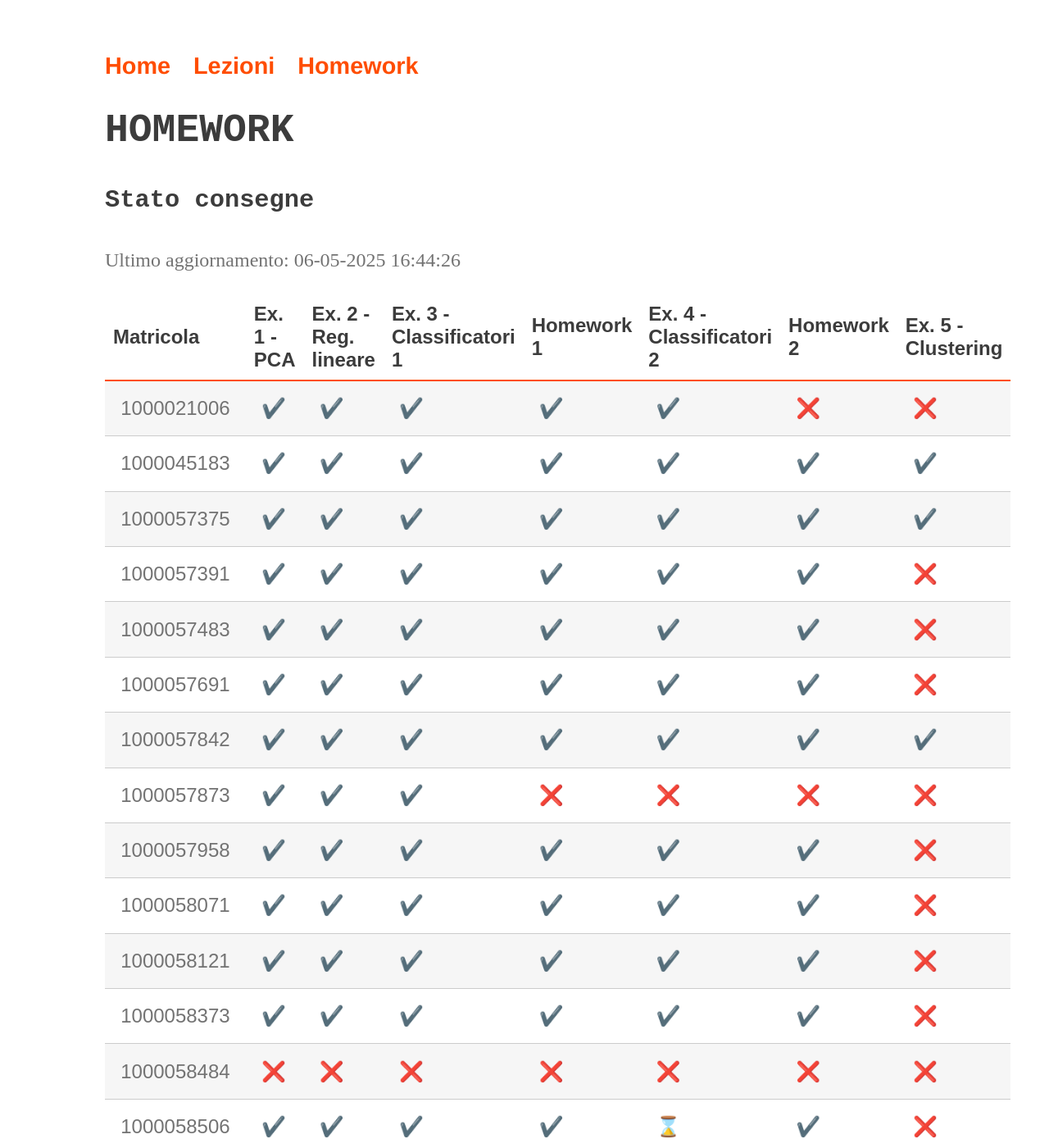
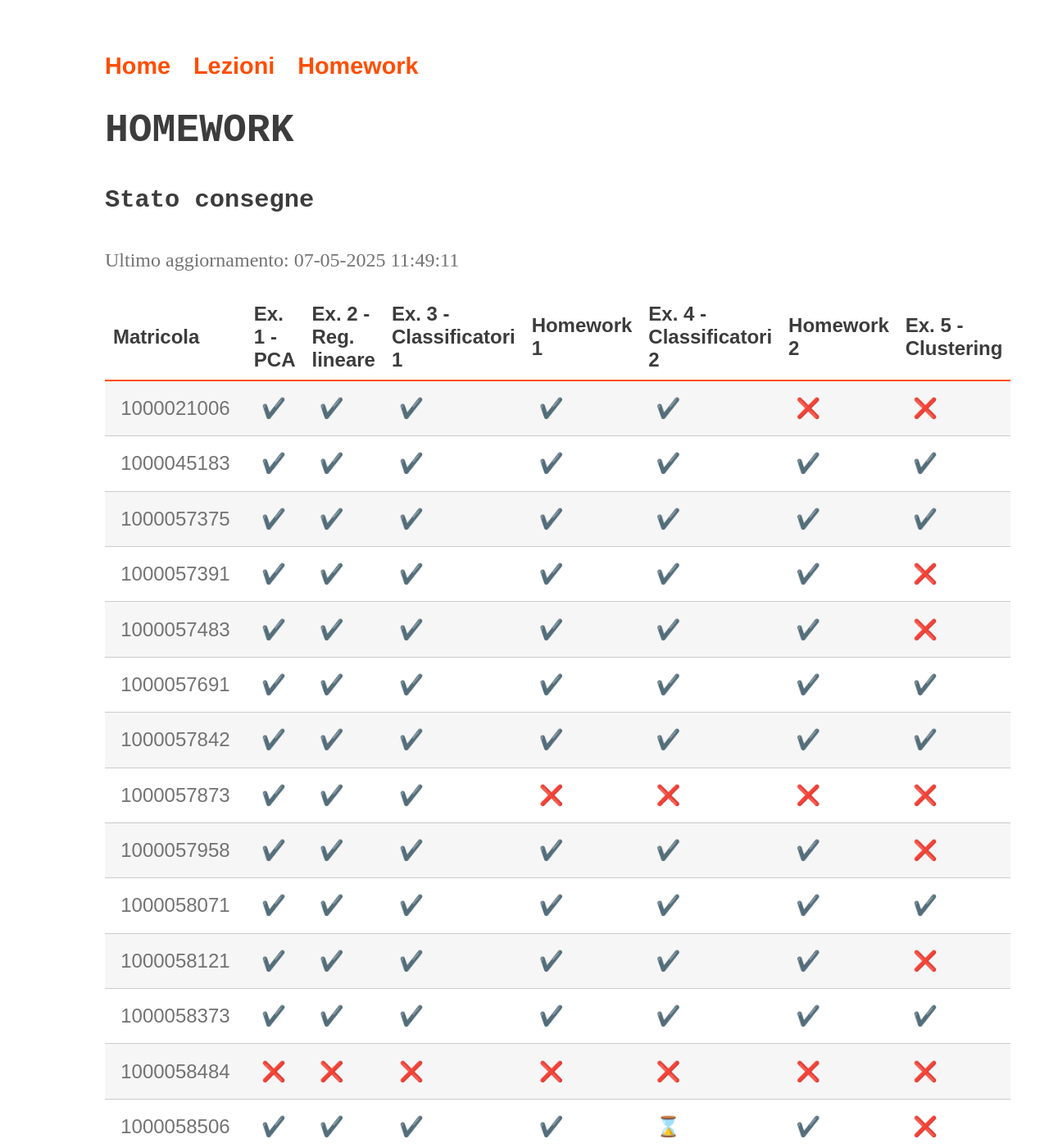
Before and after one commit to perceivelab/ml-mz-2025, a Jekyll site: the page built from status.md, in a window 1280 px wide and 1400 px high. Shown: the whole window at 82% size. Built offline with Jekyll 4.4.1, drawn with Linux system fonts in a browser that asks for light colours; emoji names are drawn with the system emoji font; our own code applies the rules of GitHub Pages for plain Markdown files; part of the change alters nothing that is shown.

Commit message:
Update status

```diff
--- a/status.md
+++ b/status.md
@@ -6,7 +6,7 @@ layout: page
 
 #### Stato consegne
 
-Ultimo aggiornamento: 06-05-2025 16:44:26
+Ultimo aggiornamento: 07-05-2025 11:49:11
 
 | Matricola | Ex. 1 - PCA|Ex. 2 - Reg. lineare|Ex. 3 - Classificatori 1|Homework 1|Ex. 4 - Classificatori 2|Homework 2|Ex. 5 - Clustering |
 | --- | ---|---|---|---|---|---|--- |
@@ -15,16 +15,16 @@ Ultimo aggiornamento: 06-05-2025 16:44:26
 | 1000057375 |:heavy_check_mark:|:heavy_check_mark:|:heavy_check_mark:|:heavy_check_mark:|:heavy_check_mark:|:heavy_check_mark:|:heavy_check_mark:|
 | 1000057391 |:heavy_check_mark:|:heavy_check_mark:|:heavy_check_mark:|:heavy_check_mark:|:heavy_check_mark:|:heavy_check_mark:|:x:|
 | 1000057483 |:heavy_check_mark:|:heavy_check_mark:|:heavy_check_mark:|:heavy_check_mark:|:heavy_check_mark:|:heavy_check_mark:|:x:|
-| 1000057691 |:heavy_check_mark:|:heavy_check_mark:|:heavy_check_mark:|:heavy_check_mark:|:heavy_check_mark:|:heavy_check_mark:|:x:|
+| 1000057691 |:heavy_check_mark:|:heavy_check_mark:|:heavy_check_mark:|:heavy_check_mark:|:heavy_check_mark:|:heavy_check_mark:|:heavy_check_mark:|
 | 1000057842 |:heavy_check_mark:|:heavy_check_mark:|:heavy_check_mark:|:heavy_check_mark:|:heavy_check_mark:|:heavy_check_mark:|:heavy_check_mark:|
 | 1000057873 |:heavy_check_mark:|:heavy_check_mark:|:heavy_check_mark:|:x:|:x:|:x:|:x:|
 | 1000057958 |:heavy_check_mark:|:heavy_check_mark:|:heavy_check_mark:|:heavy_check_mark:|:heavy_check_mark:|:heavy_check_mark:|:x:|
-| 1000058071 |:heavy_check_mark:|:heavy_check_mark:|:heavy_check_mark:|:heavy_check_mark:|:heavy_check_mark:|:heavy_check_mark:|:x:|
+| 1000058071 |:heavy_check_mark:|:heavy_check_mark:|:heavy_check_mark:|:heavy_check_mark:|:heavy_check_mark:|:heavy_check_mark:|:heavy_check_mark:|
 | 1000058121 |:heavy_check_mark:|:heavy_check_mark:|:heavy_check_mark:|:heavy_check_mark:|:heavy_check_mark:|:heavy_check_mark:|:x:|
-| 1000058373 |:heavy_check_mark:|:heavy_check_mark:|:heavy_check_mark:|:heavy_check_mark:|:heavy_check_mark:|:heavy_check_mark:|:x:|
+| 1000058373 |:heavy_check_mark:|:heavy_check_mark:|:heavy_check_mark:|:heavy_check_mark:|:heavy_check_mark:|:heavy_check_mark:|:heavy_check_mark:|
 | 1000058484 |:x:|:x:|:x:|:x:|:x:|:x:|:x:|
 | 1000058506 |:heavy_check_mark:|:heavy_check_mark:|:heavy_check_mark:|:heavy_check_mark:|:hourglass:|:heavy_check_mark:|:x:|
-| 1000058536 |:heavy_check_mark:|:heavy_check_mark:|:heavy_check_mark:|:heavy_check_mark:|:heavy_check_mark:|:heavy_check_mark:|:x:|
+| 1000058536 |:heavy_check_mark:|:heavy_check_mark:|:heavy_check_mark:|:heavy_check_mark:|:heavy_check_mark:|:heavy_check_mark:|:heavy_check_mark:|
 | 1000058943 |:heavy_check_mark:|:heavy_check_mark:|:heavy_check_mark:|:heavy_check_mark:|:heavy_check_mark:|:heavy_check_mark:|:x:|
 | 1000059088 |:heavy_check_mark:|:heavy_check_mark:|:heavy_check_mark:|:heavy_check_mark:|:heavy_check_mark:|:heavy_check_mark:|:x:|
 | 1000059364 |:heavy_check_mark:|:heavy_check_mark:|:heavy_check_mark:|:heavy_check_mark:|:heavy_check_mark:|:heavy_check_mark:|:x:|
@@ -33,7 +33,7 @@ Ultimo aggiornamento: 06-05-2025 16:44:26
 | 1000059678 |:heavy_check_mark:|:heavy_check_mark:|:heavy_check_mark:|:heavy_check_mark:|:heavy_check_mark:|:heavy_check_mark:|:x:|
 | 1000059751 |:heavy_check_mark:|:heavy_check_mark:|:heavy_check_mark:|:x:|:x:|:x:|:x:|
 | 1000059819 |:hourglass:|:heavy_check_mark:|:heavy_check_mark:|:heavy_check_mark:|:heavy_check_mark:|:heavy_check_mark:|:x:|
-| 1000059825 |:heavy_check_mark:|:heavy_check_mark:|:heavy_check_mark:|:heavy_check_mark:|:heavy_check_mark:|:heavy_check_mark:|:x:|
+| 1000059825 |:heavy_check_mark:|:heavy_check_mark:|:heavy_check_mark:|:heavy_check_mark:|:heavy_check_mark:|:heavy_check_mark:|:heavy_check_mark:|
 | 1000059840 |:heavy_check_mark:|:heavy_check_mark:|:heavy_check_mark:|:heavy_check_mark:|:heavy_check_mark:|:heavy_check_mark:|:heavy_check_mark:|
 | 1000059861 |:heavy_check_mark:|:heavy_check_mark:|:heavy_check_mark:|:heavy_check_mark:|:heavy_check_mark:|:heavy_check_mark:|:x:|
 | 1000059938 |:heavy_check_mark:|:heavy_check_mark:|:heavy_check_mark:|:x:|:x:|:x:|:x:|
@@ -52,7 +52,7 @@ Ultimo aggiornamento: 06-05-2025 16:44:26
 | 1000061305 |:heavy_check_mark:|:heavy_check_mark:|:heavy_check_mark:|:heavy_check_mark:|:heavy_check_mark:|:heavy_check_mark:|:x:|
 | 1000061894 |:heavy_check_mark:|:heavy_check_mark:|:heavy_check_mark:|:heavy_check_mark:|:heavy_check_mark:|:heavy_check_mark:|:x:|
 | 1000062133 |:heavy_check_mark:|:heavy_check_mark:|:heavy_check_mark:|:heavy_check_mark:|:heavy_check_mark:|:heavy_check_mark:|:x:|
-| 1000062280 |:heavy_check_mark:|:heavy_check_mark:|:hourglass:|:heavy_check_mark:|:hourglass:|:heavy_check_mark:|:x:|
+| 1000062280 |:heavy_check_mark:|:heavy_check_mark:|:hourglass:|:heavy_check_mark:|:hourglass:|:heavy_check_mark:|:heavy_check_mark:|
 | 1000062483 |:x:|:x:|:x:|:x:|:x:|:x:|:x:|
 | 1000062623 |:heavy_check_mark:|:heavy_check_mark:|:heavy_check_mark:|:heavy_check_mark:|:heavy_check_mark:|:heavy_check_mark:|:x:|
 | 1000062780 |:heavy_check_mark:|:heavy_check_mark:|:heavy_check_mark:|:heavy_check_mark:|:heavy_check_mark:|:heavy_check_mark:|:x:|
```
